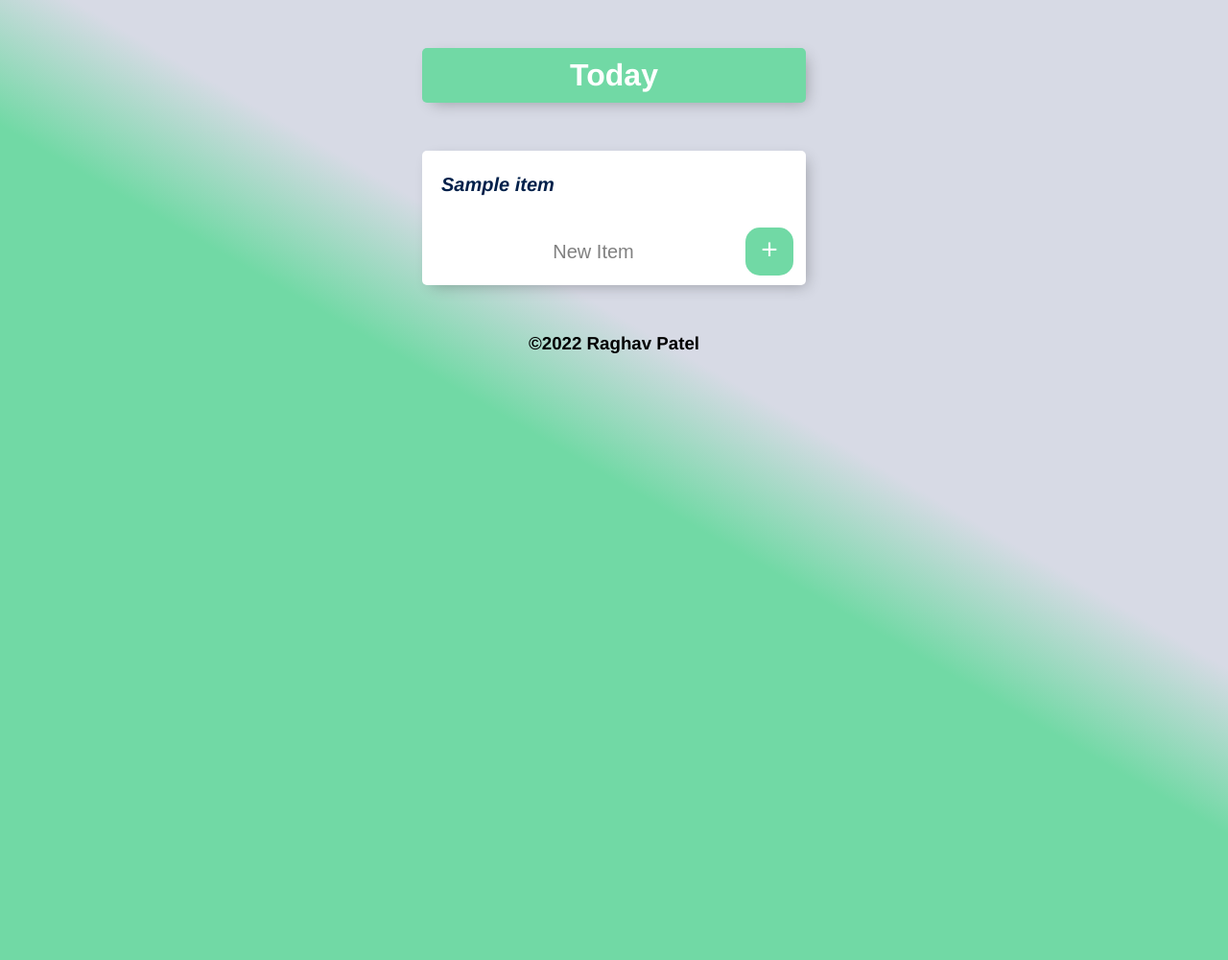
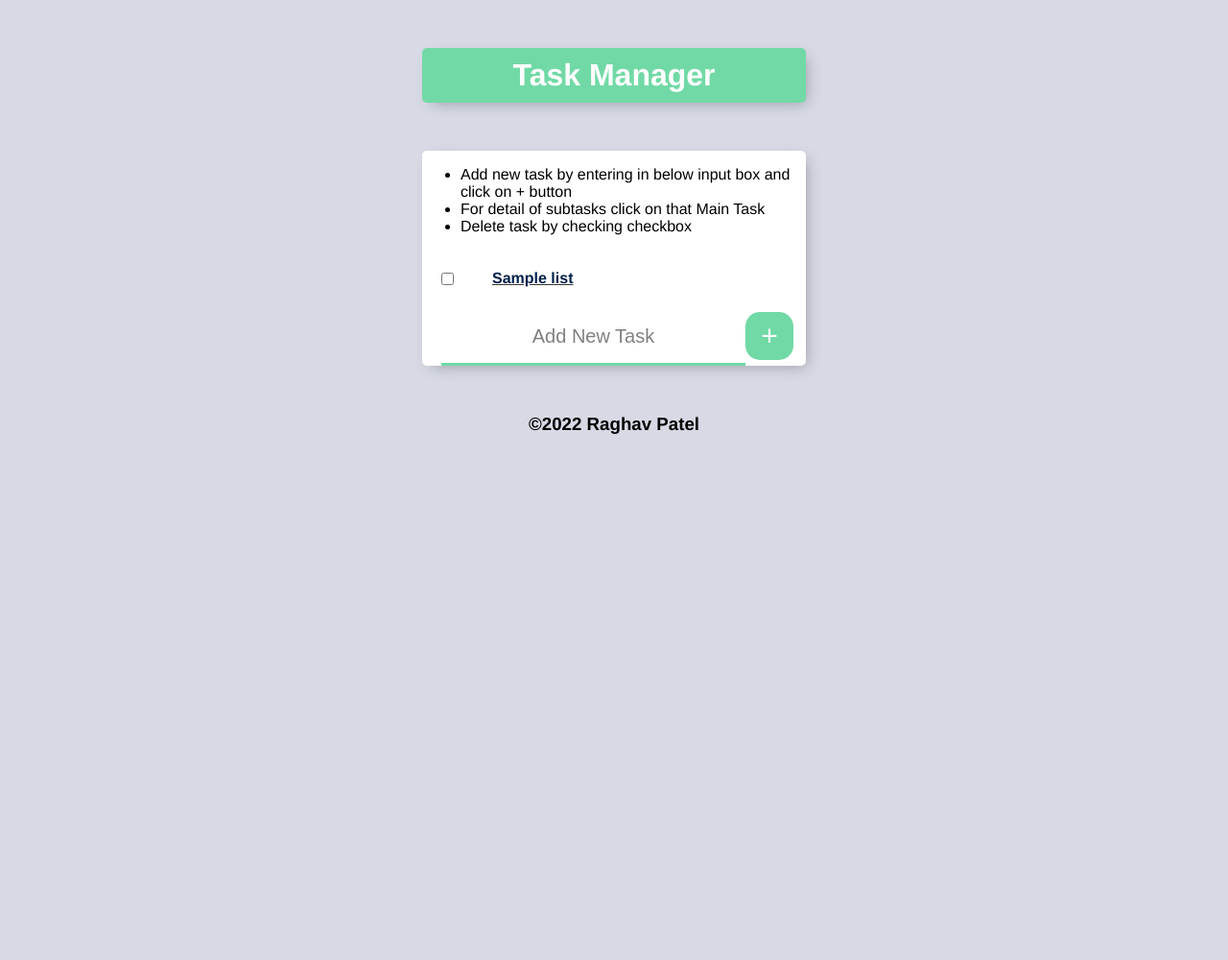
Before and after one commit to raghavPTL/project_Task_Management, a Node server app: page / in a window 1280 px wide. Shown: the whole page at 96% size. Run offline with Node 20, Linux system fonts and the light colour scheme; tables that the repository leaves empty hold one stand-in row (values such as "Sample post"); some libraries are stand-ins or nearby versions.

Commit message:
add env file and home page

```diff
--- a/app.js
+++ b/app.js
@@ -1,3 +1,4 @@
+require('dotenv').config();
 const express = require("express");
 const bodyPareser=require("body-parser");
 const mongoose=require("mongoose");
@@ -9,8 +10,7 @@ const _ = require("lodash");
 app.set('view engine', 'ejs');// use ejs as view engine
 app.use(bodyPareser.urlencoded({extended:true}));//to get data from html in dom
 app.use(express.static("public"));//some extra file load in server....
-//const DB=mongodb+srv://RaghavPatel:ragh123@cluster0.n1yemjk.mongodb.net/todoDB?retryWrites=true&w=majority
-mongoose.connect("mongodb+srv://RaghavPatel:ragh123@cluster0.n1yemjk.mongodb.net/todoDB").then(()=>{
+mongoose.connect(process.env.mongoUrl).then(()=>{
 console.log("connection sucess fully");
 }).catch((err)=>console.log("connectio FAILid"));
 //mongoose.connect("mongodb://localhost:27017/todoDB");
@@ -18,140 +18,101 @@ console.log("connection sucess fully");
 
 
 //let items=["wake up","bath","breakfat","reading news_paper"];//main todo list
-let workitems=[];
-const itemSchema={
-    name:String
-}
-const Item=mongoose.model("Item",itemSchema);
 
-const item1=new Item({
-    name:"welcome to todolist"
-})
-const item2=new Item({
-    name:"Enter + button to add new list-item"
-})
-const item3=new Item({
-    name:"click check-box to delete your  item form list"
-})
-const defaultitems=[item1,item2,item3];
 const listSchema={
     name:String,
-    itemsofsaperateList:[itemSchema]
+    itemsofsaperateList:[]
 }
 const List=mongoose.model("List",listSchema);
 
 
 
 
-//home route   start journey from here...
+
 app.get("/",function(req,res){
-        let day=Date.getDay();           //also  use Date.geteDate()
-
-        Item.find({},function(err,founditems){
-             //console.log(founditems);
-             if(founditems.length==0)
-             {
-                Item.insertMany(defaultitems,function(err){
-                        if(err){
-                                 console.log(err);
-                                }
-                        else{
-                            console.log("default items push sucessfully");
-                            }
-                 })
-                //res.redirect("/");
-                res.render("list", {listtitle: "Today", newlistitems:founditems});
-             }
-             else{
-                  res.render("list", {listtitle: "Today", newlistitems:founditems});
-             }
-
-        })
-
-});
-
-app.get("/:coustomListName",function(req,res){
-    const coustomlistname=_.capitalize(req.params.coustomListName);
-
-
-
-    List.findOne({name:coustomlistname},function(err,foundlist){
-        if(!err){//
-            if(foundlist){
-                console.log("Exist");
-                res.render("list", {listtitle:foundlist.name , newlistitems:foundlist.itemsofsaperateList});
-
-            }
-            else{
-                 console.log("Not Exist");
-                 const newpage=new List({
-                         name:coustomlistname,
-                         itemsofsaperateList:defaultitems
-                    })
-                  newpage.save();
-                  res.redirect("/"+coustomlistname);
-
-
-            }
-        }
+    List.find()
+    .then((lists) => {
+      res.render('home', { lists : lists});
     })
-
-})
+    .catch((error) => {
+      console.error(error);
+      res.status(500).send('Internal Server Error');
+    });
 
 
 
 
+});
+
+
+app.get('/but', (req, res) => {
+   List.find()
+    .then((lists) => {
+      res.render('home', { lists : lists});
+    })
+    .catch((error) => {
+      console.error(error);
+      res.status(500).send('Internal Server Error');
+    });
+});
+
+
+app.get("/posts/:postid",function(req,res){
+
+
+      const requestedPostId = req.params.postid;
+      List.findOne({_id: requestedPostId}, function(err, postt){
+
+         console.log(postt);
+         res.render("list", { cur:postt});
+
+       });
+
+
+});
 
 
 
 
-app.post("/", function (req, res) {
+app.post("/delete",function(req,res){
+   const deletename=req.body.checkbox.trim();
+   const idofpage=req.body.pageid;
 
-    //console.log(req.body);
-    const itemName=req.body.newitem;
-    const listname=req.body.list;
-    const iteminmainpage=new Item({
-        name:itemName
-    })
-    if(listname=="Today")
-    {
-         iteminmainpage.save();
-         res.redirect("/");
-    }
-    else{
-           List.findOne({name:listname},function(err,foundlist){
-            foundlist.itemsofsaperateList.push(iteminmainpage);
-            foundlist.save();
-            res.redirect("/"+foundlist.name);
-           })
-    }
+    List.findOneAndUpdate({_id: idofpage}, {$pull: {itemsofsaperateList: {name: deletename}}}, function(err, foundList){
+      if (!err){
+       console.log("delete sucess fully ");
+      const requestedPostId = idofpage;
+      console.log(deletename);
+      List.findOne({_id: requestedPostId}, function(err, postt){
 
-    //iteminmainpage.save();
-    //res.redirect("/");
+         console.log(postt);
+         res.render("list", { cur:postt});
+
+       });
+
+
+      }
+    });
+
+
 })
 
-app.post("/delete",function(req,res){
+app.post("/delete_sec",function(req,res){
    const deleteid=req.body.checkbox.trim();
-   const nameofpage=req.body.ListName;
-   if(nameofpage=="Today"){
-           Item.findByIdAndRemove(deleteid,function(err){
-                if(err){
-                   console.log(err);
-                }
-                else{
-                   console.log("delete sucessfully")
-                    res.redirect("/");
-                }
-           })
-   }
-   else {
-    List.findOneAndUpdate({name: nameofpage}, {$pull: {itemsofsaperateList: {_id: deleteid}}}, function(err, foundList){
-      if (!err){
-        res.redirect("/" + nameofpage);
-      }
-    });
-  }
 
+    List.findOneAndDelete({ _id: deleteid })
+  .then((deletedList) => {
+    if (deletedList) {
+      console.log("Document deleted successfully:", deletedList);
+    } else {
+      console.log("Document not found.");
+    }
+  })
+  .catch((error) => {
+    console.error(error);
+  });
+
+    res.redirect("/");
 
 
 
@@ -162,6 +123,71 @@ app.post("/delete",function(req,res){
 
 
 
+
+
+app.post("/addnewtask", function (req, res) {
+
+    //console.log(req.body);
+    const itemName=req.body.newsec.toUpperCase();
+   // const listname=req.body.list;
+
+   const newList = new List({
+  name: itemName,
+  itemsofsaperateList: []
+});
+
+// Save the new instance to the database
+newList.save()
+  .then(() => {
+    console.log("New list instance created successfully.");
+    res.redirect("/");
+  })
+  .catch((error) => {
+    console.error(error);
+  });
+
+
+    //iteminmainpage.save();
+    //res.redirect("/");
+})
+
+
+app.post("/addnewgoal", function (req, res) {
+
+    const listId = req.body.sub;
+const newItem = {
+
+  name:  capitalizeFirstLetter(req.body.newgoal),
+  // Additional properties of the item
+};
+
+// Find the document by list ID and push the new element to itemsofsaperateList
+List.findOneAndUpdate(
+  { _id: listId },
+  { $push: { itemsofsaperateList: newItem } },
+  { new: true }
+)
+  .then((updatedList) => {
+    if (updatedList) {
+      console.log("New element added successfully:", updatedList);
+      const requestedPostId = listId;
+      List.findOne({_id: requestedPostId}, function(err, postt){
+
+         console.log(postt);
+         res.render("list", { cur:postt});
+
+       });
+
+
+    } else {
+      console.log("List not found.");
+    }
+  })
+  .catch((error) => {
+    console.error(error);
+  });
+
+})
 
 
 //app.get("/work",function(req,res){
@@ -176,6 +202,9 @@ app.post("/delete",function(req,res){
 //    res.redirect("/work");
 //})
 
+function capitalizeFirstLetter(str) {
+  return str.charAt(0).toUpperCase() + str.slice(1).toLowerCase();
+}
 
 
 
@@ -237,3 +266,26 @@ app.listen(port,function()
     <% } else{ %>
          <h1 style="color:green;">today is <%=kindofday%></h1>
    <% } %> */
+
+
+
+
+
+   // <li><%= item.name %></li>
+
+
+
+
+/*
+   <%for(var i=0;i < list.length ;i++){ %>
+         <form action="/delete" method="post"autocomplete="false" >
+        <div class="item">
+
+            <input type="checkbox" name="checkbox" value="<%=list[i].name %>" onChange="this.form.submit()">
+
+            <a href = "/posts/<%=list[i].name %> " ><p> <%= list[i].name %> </p></a>
+
+
+        </div>
+        </form>
+        <%}%> */
--- a/package.json
+++ b/package.json
@@ -13,6 +13,7 @@
   },
   "dependencies": {
     "body-parser": "^1.20.0",
+    "dotenv": "^16.3.1",
     "ejs": "^3.1.8",
     "express": "^4.18.1",
     "lodash": "^4.17.21",
--- a/public/css/styles.css
+++ b/public/css/styles.css
@@ -1,6 +1,6 @@
 html {
-  background-color: #E4E9FD;
-  background-image: -webkit-linear-gradient(60deg, #71d9a5 50%, #d7dae5 60%);
+  background-color: #d7dae5;
+
   min-height: 1000px;
   font-family: 'helvetica neue';
 }
@@ -24,7 +24,7 @@ h1 {
 }
 
 .item {
-  min-height: 70px;
+  min-height: 50px;
   display: flex;
   align-items: center;
   border-bottom: 1px solid #F1F1F1;
@@ -49,17 +49,27 @@ input[readonly] {
 p {
   margin: 0;
   padding: 20px;
-  font-size: 20px;
-  font-weight: 200;
   color: #00204a;
 }
+a{
+      color: #333333;
+      font-weight: bold;
+      text-decoration: none;
+      transition: all 0.3s ease;
+      text-decoration: underline;
+}
+a:hover {
 
+  font-weight: normal;
+  color: #4aa755;
+
+}
 form.item{
   text-align: center;
   margin-left: 20px;
 }
 
-button {
+.but {
   min-height: 50px;
   width: 50px;
   border-radius: 30%;
@@ -69,15 +79,17 @@ button {
   font-size: 30px;
   padding-bottom: 6px;
   border-width: 0;
-   border-right-width: 0px;
-      margin-right: 10px;
+  border-right-width: 0px;
+  margin-right: 10px;
+  padding-top: 6px;
 }
-.button:hover {
-  background-color: #5fd1cf;
+
+.but:hover {
+  background-color: #42a469;
   /* Green */
   color: white;
+  cursor: pointer;
 }
-
 input[type="text"] {
   text-align: center;
   height: 60px;
@@ -89,7 +101,7 @@ input[type="text"] {
   width: 313px;
 }
 
-input[type="text"]:focus {
+input[type="text"]{
   outline: none;
   box-shadow: inset 0 -3px 0 0 #71d9a5;
 }
@@ -104,3 +116,56 @@ footer {
   color: rgba(0, 0, 0, 0.5);
   text-align: center;
 }
+
+.center-containersecond {
+  width: 70%;
+  justify-content: center;
+}
+
+
+.bttn {
+  color: #333333;
+  font-weight: bold;
+  -webkit-border-radius: 11;
+  -moz-border-radius: 11;
+  border-radius: 11px;
+  font-family: Arial;
+
+  font-size: 15px;
+  background: #71d9a5;
+  padding: 9px 20px 10px 20px;
+  border: solid #1f628d 2px;
+  text-decoration: none;
+  align-self: center;
+  left: 80%;
+}
+.bttn:hover {
+  background: #7fffb9;
+  text-decoration: none;
+  cursor: pointer;
+  text-decoration: underline;
+}
+.center-container {
+  display: flex;
+  justify-content: center;
+}
+.checkclass {
+  cursor: pointer;
+}
+
+.checkclass:hover {
+  background-color: #f0f0f0;
+  color: #000000;
+  box-shadow: 0 0 5px rgba(0, 0, 0, 0.3);
+}
+
+.instructions {
+
+  list-style-type: disc;
+  text-align: center;
+  text-align: left;
+}
+
+.instruction {
+  font-weight: 400;
+}
--- /dev/null
+++ b/views/home.ejs
@@ -0,0 +1,52 @@
+<%- include('header'); -%>
+    <div class="box" id="heading">
+       <h1>Task Manager</h1>
+    </div>
+
+    <div class="box">
+
+    <div class="center-container">
+         <ul class="instructions">
+            <li class="instruction">Add new task by entering in  below input box and click on + button</li>
+            <li class="instruction">For detail of subtasks click on that Main Task  </li>
+            <li class="instruction">Delete task by checking  checkbox</li>
+            </ul>
+      </div>
+
+
+
+    <% lists.forEach(function(list) { %>
+
+        <form action="/delete_sec" method="post"autocomplete="false" >
+        <div class="item">
+
+            <table>
+                <tr>
+                    <input class = "checkclass " type="checkbox" name="checkbox" value="<%=list._id %>" onChange="this.form.submit()">
+                </tr>
+                <tr>
+                    <a href = "/posts/<%=list._id %> " ><p> <%= list.name %> </p></a>
+                </tr>
+            </table>
+
+
+        </div>
+        </form>
+
+
+
+      <% list.itemsofsaperateList.forEach(function(item) { %>
+
+      <% }); %>
+    <% }); %>
+
+
+        <form  class="item" action="addnewtask" method="post">
+        <input     type="text" name="newsec" placeholder="Add New Task" autocomplete="false">
+        <button class="but" type="submit" name="list" autocomplete="address-level4" value="" >+</button>
+        </form>
+
+    </div>
+
+
+<%- include('footer'); -%>
--- a/views/list.ejs
+++ b/views/list.ejs
@@ -1,38 +1,229 @@
-<%- include('header'); -%>
+<!DOCTYPE html>
+<html lang="en">
+<head>
+    <meta charset="UTF-8">
+    <meta http-equiv="X-UA-Compatible" content="IE=edge">
+    <meta name="viewport" content="width=<device-width>, initial-scale=1.0">
+    <title>Document</title>
+    <link rel="stylesheet" href="css/styles.css">
+    <style>
+html {
+  background-color: #d7dae5;
+
+  min-height: 1000px;
+  font-family: 'helvetica neue';
+}
+
+h1 {
+  color: #fff;
+  padding: 10px;
+}
+
+.box {
+  max-width: 400px;
+  margin: 50px auto;
+  background: white;
+  border-radius: 5px;
+  box-shadow: 5px 5px 15px -5px rgba(0, 0, 0, 0.3);
+}
+
+#heading {
+  background-color: #71d9a5;
+  text-align: center;
+}
+
+.item {
+  min-height: 50px;
+  display: flex;
+  align-items: center;
+  border-bottom: 1px solid #F1F1F1;
+}
+
+.item:last-child {
+  border-bottom: 0;
+}
+
+input:checked+p {
+  text-decoration: line-through;
+  text-decoration-color: #71d9a5;
+}
+
+input[type="checkbox"] {
+  margin: 20px;
+}
+input[readonly] {
+  cursor: text;
+  background-color: #fff;
+}
+p {
+  margin: 0;
+  padding: 10px;
+
+}
+a{
+      color: #333333;
+      font-weight: bold;
+
+      text-decoration: none;
+      transition: all 0.3s ease;
+       text-decoration: underline;
+}
+a:hover {
+  font-weight: normal;
+  color: #4aa755;
+
+}
+form.item{
+  text-align: center;
+  margin-left: 20px;
+}
+
+.but {
+  min-height: 50px;
+  width: 50px;
+  border-radius: 30%;
+  border-color: transparent;
+  background-color: #71d9a5;
+  color: #fff;
+  font-size: 30px;
+  padding-bottom: 6px;
+  border-width: 0;
+   border-right-width: 0px;
+      margin-right: 10px;
+        padding-top: 6px;
+}
+.but:hover {
+  background-color: #42a469;
+  /* Green */
+  color: white;
+  cursor: pointer;
+}
+
+input[type="text"] {
+  text-align: center;
+  height: 60px;
+  top: 10px;
+  border: none;
+  background: transparent;
+  font-size: 20px;
+  font-weight: 200;
+  width: 313px;
+}
+
+input[type="text"] {
+  outline: none;
+  box-shadow: inset 0 -3px 0 0 #71d9a5;
+}
+
+::placeholder {
+  color: grey;
+  opacity: 1;
+}
+
+footer {
+  color: white;
+  color: rgba(0, 0, 0, 0.5);
+  text-align: center;
+}
+
+.bttn {
+   color: #333333;
+   font-weight: bold;
+  -webkit-border-radius: 11;
+  -moz-border-radius: 11;
+  border-radius: 11px;
+  font-family: Arial;
+
+  font-size: 20px;
+  background:  #71d9a5;;
+  padding: 9px 20px 10px 20px;
+  border: solid #1f628d 2px;
+  text-decoration: none;
+  align-self: center;
+  left: 80%;
+}
+.center-container {
+  display: flex;
+  justify-content: center;
+}
+.center-containersecond {
+  width: 70%;
+  justify-content: center;
+}
+.bttn:hover {
+  background: #7fffb9;
+  text-decoration:underline;
+  cursor: pointer;
+}
+.checkclass{
+    cursor: pointer;
+}
+.checkclass:hover {
+  background-color: #f0f0f0;
+  color: #000000;
+  box-shadow: 0 0 5px rgba(0, 0, 0, 0.3);
+}
+.instructions {
+  list-style-type: disc;
+  text-align:left;
+  padding-left: 0;
+}
+
+.instruction {
+  font-weight: 200;
+}
+
+   </style>
+
+    <link rel="icon" href="data:,">
+
+</head>
+<body>
    <div class="box" id="heading">
-       <h1><%= listtitle %></h1>
+      <h1>
+         <%= cur.name %>
+      </h1>
    </div>
 
    <div class="box">
 
 
-       <%for(var i=0;i < newlistitems.length ;i++){ %>
-         <form action="/delete" method="post"autocomplete="false" >
+      <%for(var i=0;i < cur.itemsofsaperateList.length ;i++){ %>
+         <form action="/delete" method="post" autocomplete="false">
             <div class="item">
-           <%if(i>2){ %>
-            <input type="checkbox" name="checkbox" value="<%=newlistitems[i]._id%>" onChange="this.form.submit()">
-           <%}%>
-           <%if(i>2){ %>
-            <p> <%= newlistitems[i].name %> </p>
-          <%}%>
 
-          <%if(i <= 2){ %>
-            <p> <em style="font-weight: bold;"><%= newlistitems[i].name %> </em></p>
-          <%}%>
-           <input type="hidden"  name="ListName" value=<%=listtitle%> >
+                 <table>
+                  <tr>
+                     <input class = "checkclass" type="checkbox" name="checkbox" value="<%=cur.itemsofsaperateList[i].name%>"
+                     onChange="this.form.submit()">
+                  </tr>
+                  <tr>
+                     <p>
+                           <%= cur.itemsofsaperateList[i].name %>
+
+                        </p>
+                  </tr>
+                 </table>
+
+
+
+                  <input type="hidden"  name="pageid" value=<%= cur._id%> >
             </div>
          </form>
       <%}%>
 
-
-
-        <form  class="item" action="/" method="post">
-        <input type="text" name="newitem" placeholder="New Item" autocomplete="false">
-         <button type="submit" name="list" autocomplete="address-level4" value=<%=listtitle%> >+</button>
-
+        <form class="item" action="/addnewgoal" method="post">
+        <input  type="text" name="newgoal" placeholder="Add New Sub-task" autocomplete="false">
+        <button class="but"  type="submit" name="sub" autocomplete="address-level4" value="<%= cur._id %>">+</button>
         </form>
 
    </div>
 
 
-<%- include('footer'); -%>
+      <div class="center-container">
+      <button class = "bttn" onclick="window.location.href = '/but';">Go to Home</button>
+      </div>
+
+     <h3 align="center">&copy;2022  Raghav Patel </h3>
+</body>
+</html>
```
Also changed, not shown: index.html (deleted), 3 other files. Lines whose indentation alone changed are shown as unchanged.
